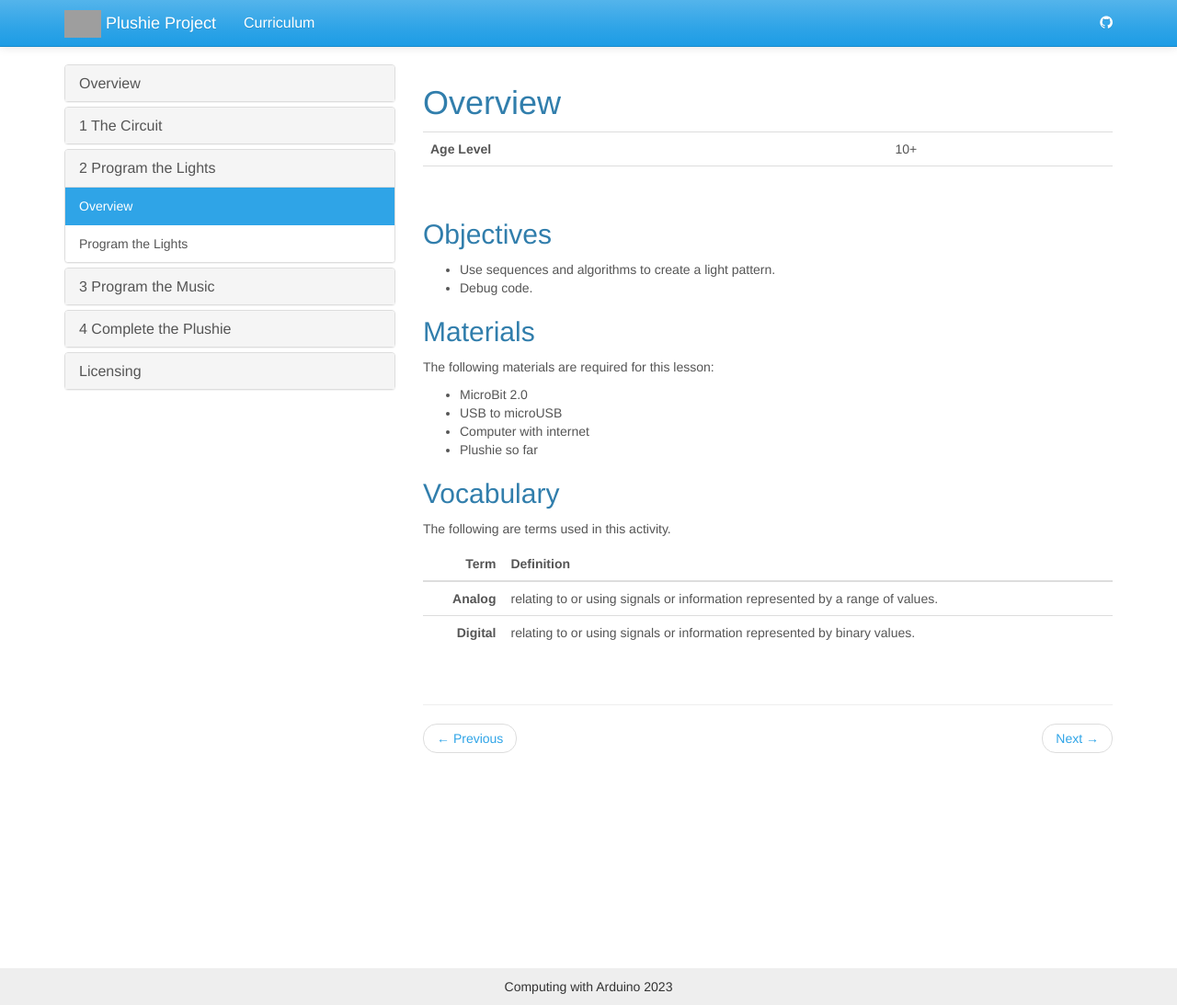
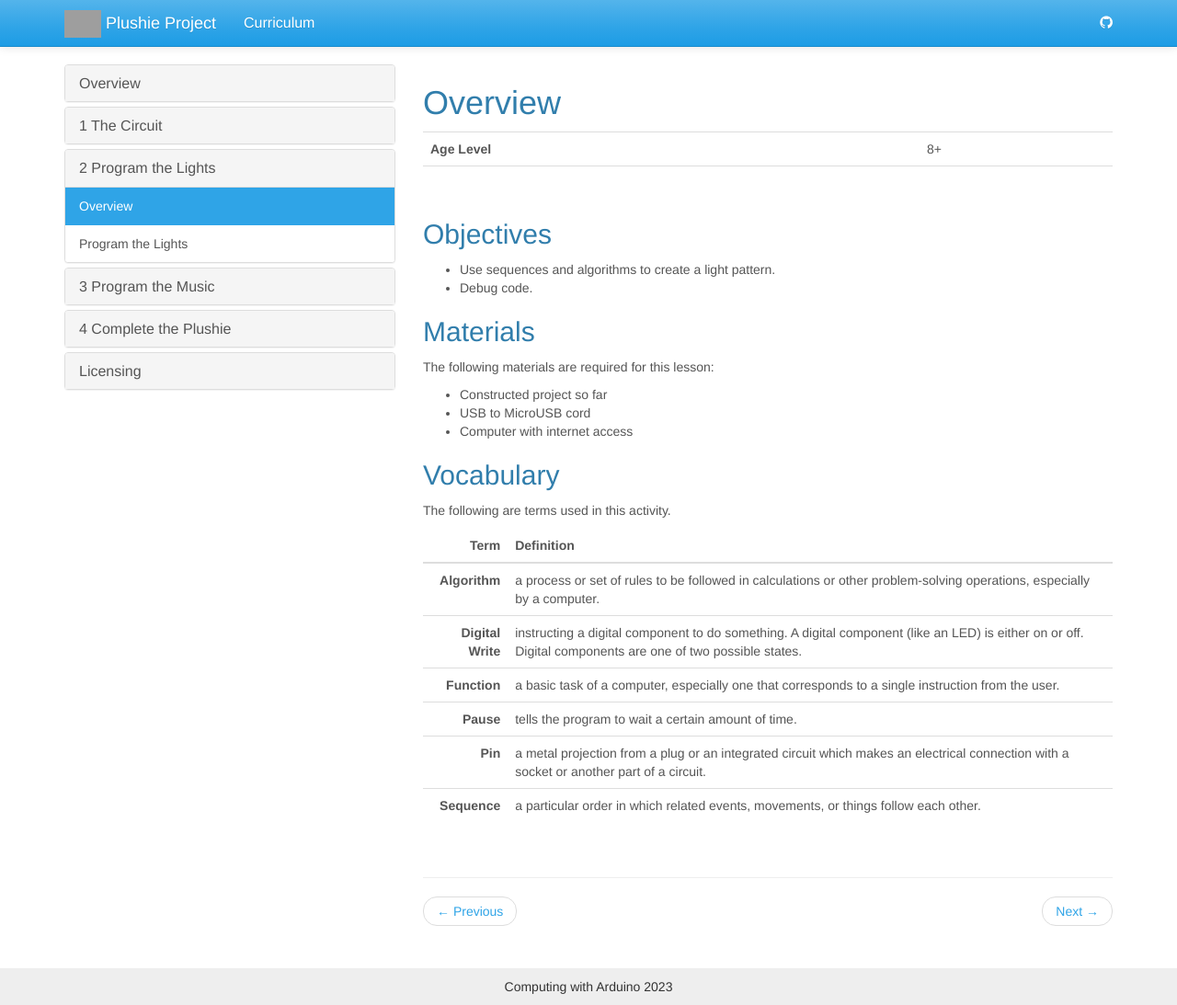
Before and after one commit to jake-chipps/plushie, a Jekyll site: the page built from _docs/lessons/2-0.md, in a window 1280 px wide and 1093 px high. Shown: the whole window at 92% size. Built offline with Jekyll 4.4.1, drawn with Linux system fonts in a browser that asks for light colours; grey boxes are pictures that could not be loaded.

Commit message:
Change overviews 1-0 2-0

```diff
--- a/_docs/lessons/2-0.md
+++ b/_docs/lessons/2-0.md
@@ -4,7 +4,7 @@ permalink: /docs/2-0/
 ---
 
 | ---: | :--- |
-| **Age Level** | 10+ |
+| **Age Level** | 8+ |
 |   |   |
 
 ## Objectives
@@ -13,15 +13,18 @@ permalink: /docs/2-0/
 
 ## Materials
 The following materials are required for this lesson:
-- MicroBit 2.0
-- USB to microUSB
-- Computer with internet
-- Plushie so far
+- Constructed project so far
+- USB to MicroUSB cord
+- Computer with internet access
 
 ## Vocabulary
 The following are terms used in this activity.
 
  Term | Definition
  ---: | --
-**Analog**  |  relating to or using signals or information represented by a range of values.
-**Digital**  |  relating to or using signals or information represented by binary values.
+**Algorithm**  |  a process or set of rules to be followed in calculations or other problem-solving operations, especially by a computer.
+**Digital Write**  | instructing a digital component to do something. A digital component (like an LED) is either on or off. Digital components are one of two possible states.
+**Function**  |  a basic task of a computer, especially one that corresponds to a single instruction from the user.
+**Pause**  | tells the program to wait a certain amount of time.
+**Pin**  | a metal projection from a plug or an integrated circuit which makes an electrical connection with a socket or another part of a circuit.
+**Sequence**  |  a particular order in which related events, movements, or things follow each other.
```
Also changed, not shown: _docs/lessons/1-0.md (+4 -4 lines).
